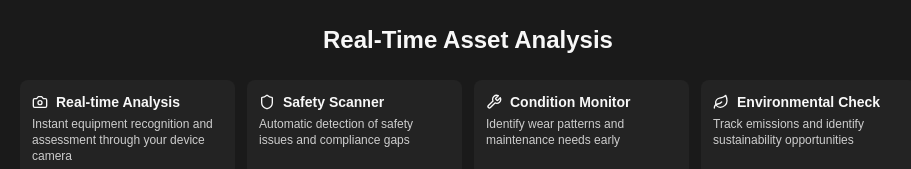
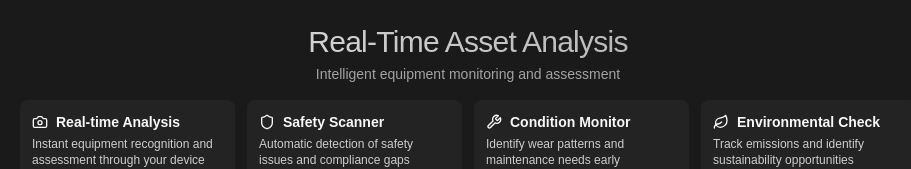
Before and after one commit to AdilaK/asset-sight-communicator, a React (Vite) app: page / in a window 1280 px wide. Shown: the top 169 px of the page, without its empty margins (172-1083 px from the left). Built offline with nearby package versions, Linux system fonts and the light colour scheme; no server answers; a web font is replaced by a local one.

Commit message:
Improve title styling for clarity
Updated the title "Real-Time Asset Analysis" to enhance intuitiveness and align with Apple-like design principles while maintaining the same font and minimizing additional space usage.
[skip gpt_engineer]

```diff
--- a/src/pages/Index.tsx
+++ b/src/pages/Index.tsx
@@ -131,9 +131,14 @@ const Index = () => {
     <div className="min-h-screen bg-primary text-primary-foreground p-4 md:p-6 font-cabinet">
       <div className="max-w-4xl mx-auto space-y-6">
         <div className="space-y-4">
-          <h1 className="text-2xl font-bold text-center mb-6">
-            Real-Time Asset Analysis
-          </h1>
+          <div className="text-center space-y-1">
+            <h1 className="text-3xl font-medium tracking-tight bg-clip-text text-transparent bg-gradient-to-r from-white/90 to-white/60">
+              Real-Time Asset Analysis
+            </h1>
+            <p className="text-sm text-white/60 font-light">
+              Intelligent equipment monitoring and assessment
+            </p>
+          </div>
 
           <div className="grid grid-cols-2 md:grid-cols-4 gap-3 mb-6">
             {features.map((feature, index) => (
```
